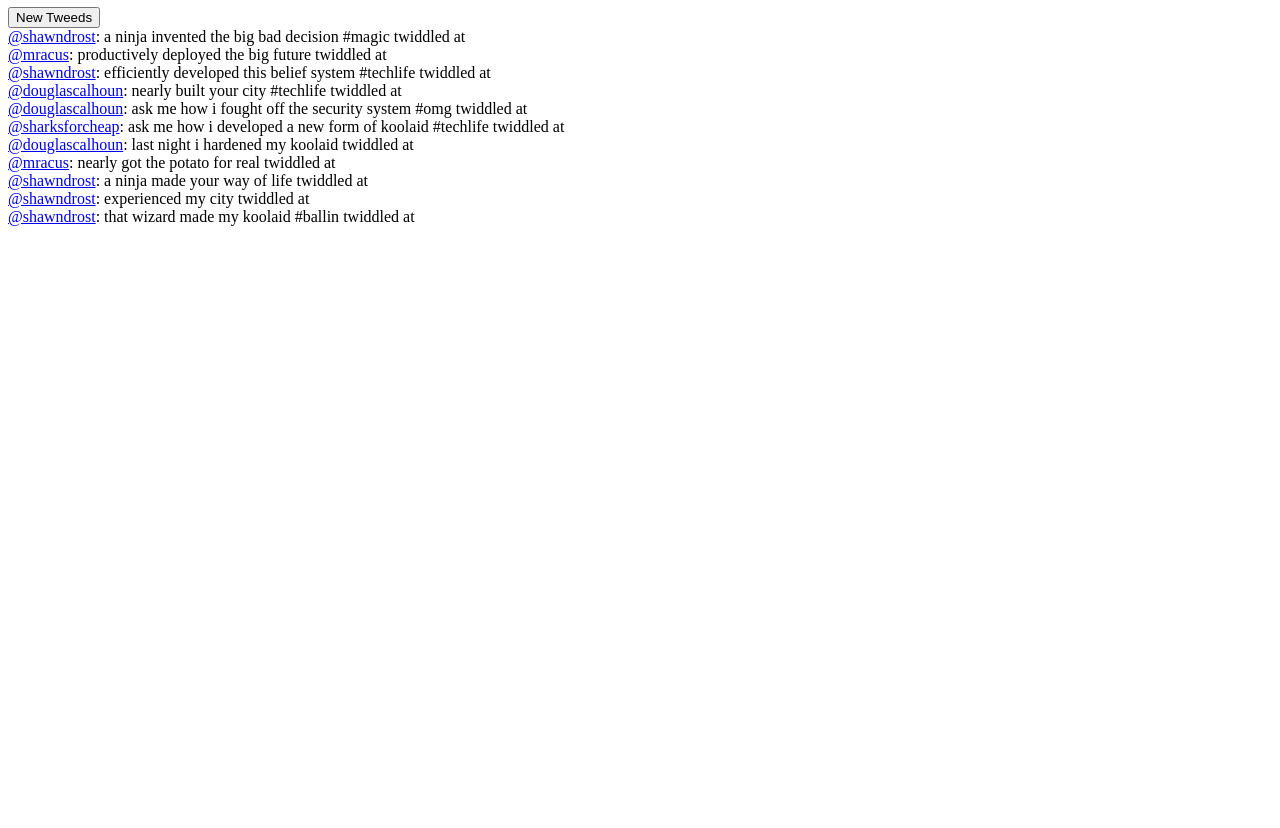
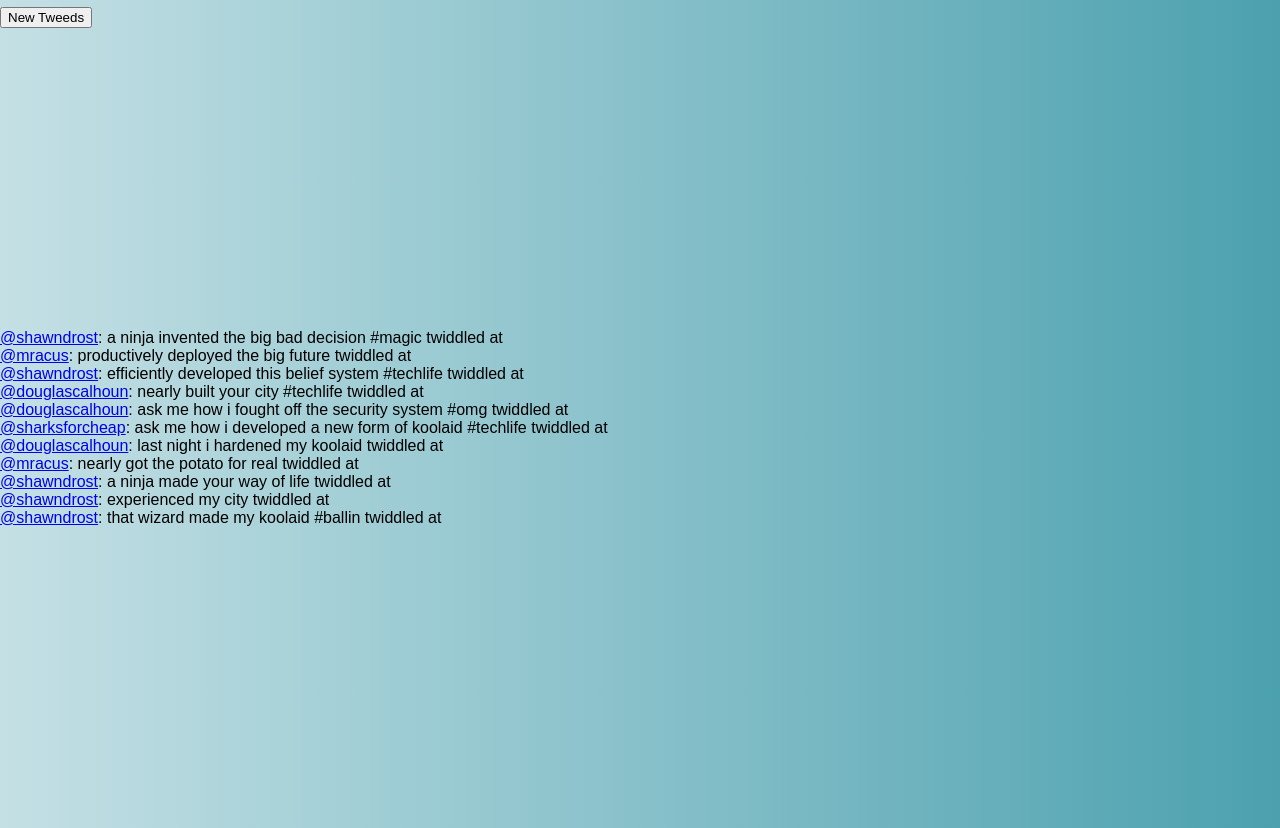
Before and after one commit to j-flores88/twiddler, a plain HTML site: page index.html in a window 1280 px wide. Shown: the part 73-901 px from the top of the page. Before the commit the page ends 800 px from the top, so only its background shows below. Drawn offline with nearby package versions, Linux system fonts and the light colour scheme.

Commit message:
Added basic CSS.

```diff
--- a/index.html
+++ b/index.html
@@ -5,6 +5,8 @@
     <meta name="viewport" content="width=device-width, initial-scale=1.0">
     <script src="twiddler.js" defer></script>
     <script src="data_generator.js" defer></script>
+    <link rel="stylesheet" href="twiddler.css">
+
     <script
     src="https://code.jquery.com/jquery-3.5.1.min.js"
     integrity="sha256-9/aliU8dGd2tb6OSsuzixeV4y/faTqgFtohetphbbj0="
@@ -14,12 +16,13 @@
 </head>
 <body>
     <h1>twiddler</h1>
-    <div class = "loadTweeds">
         <button id = "loadTweeds" type="button" class="btn btn-primary">New Tweeds</button>
-    </div>
         <button id = "home" type="button" class="btn btn-primary">Home</button>
 
-      <div class='main'></div>
-      <div class='userTimeLine'></div>
+        <div class="mainContainer">
+            <div class="userProfile"></div>
+            <div class='main'></div>
+            <div class='userTimeLine'></div>
+        </div>
   </body>
 </html>
--- a/twiddler.css
+++ b/twiddler.css
@@ -0,0 +1,15 @@
+*, *::before, *::after {
+    box-sizing: border-box;
+    font-family: 'Oswald', sans-serif;
+    font-weight: normal;
+}
+body {
+    padding: 0;
+    margin: 0;
+    background: linear-gradient(to left, #4ca1af, #c4e0e5);
+}
+.main {
+    justify-content: center;
+    align-content: center;
+    min-height: 100vh;
+}
--- a/twiddler.js
+++ b/twiddler.js
@@ -13,9 +13,10 @@ $(document).ready(function(){
 
     $(home).hide();
     $(newTweeds).hide();
-    $(newTweeds).fadeIn(5000);
+
 
     function loadTweeds() {
+        $(newTweeds).fadeIn(5000);
         stream.forEach(tweet => {
             tweet = tweet
             $tweet = $('<div class=tweet></div>')
@@ -25,7 +26,6 @@ $(document).ready(function(){
                 let userHandle = $(this).text().slice(1);
                 userTimeLine(userHandle)
             })
-            //loadTweet($userName, tweet.message)
             $('.main').prepend($userName, ': ' + tweet.message, ' twiddled at ');
             $tweet.prependTo('.main');
         });
```
